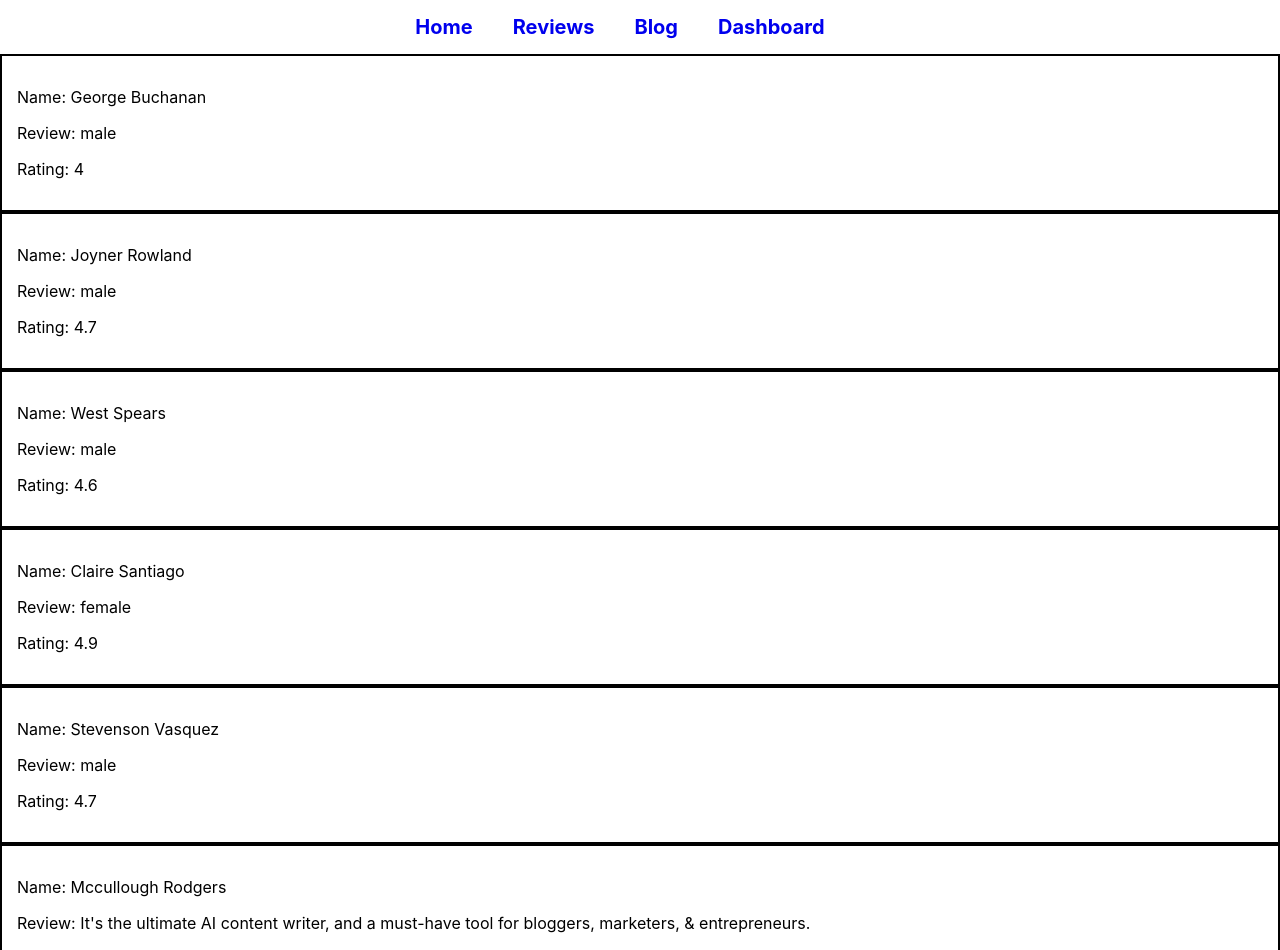
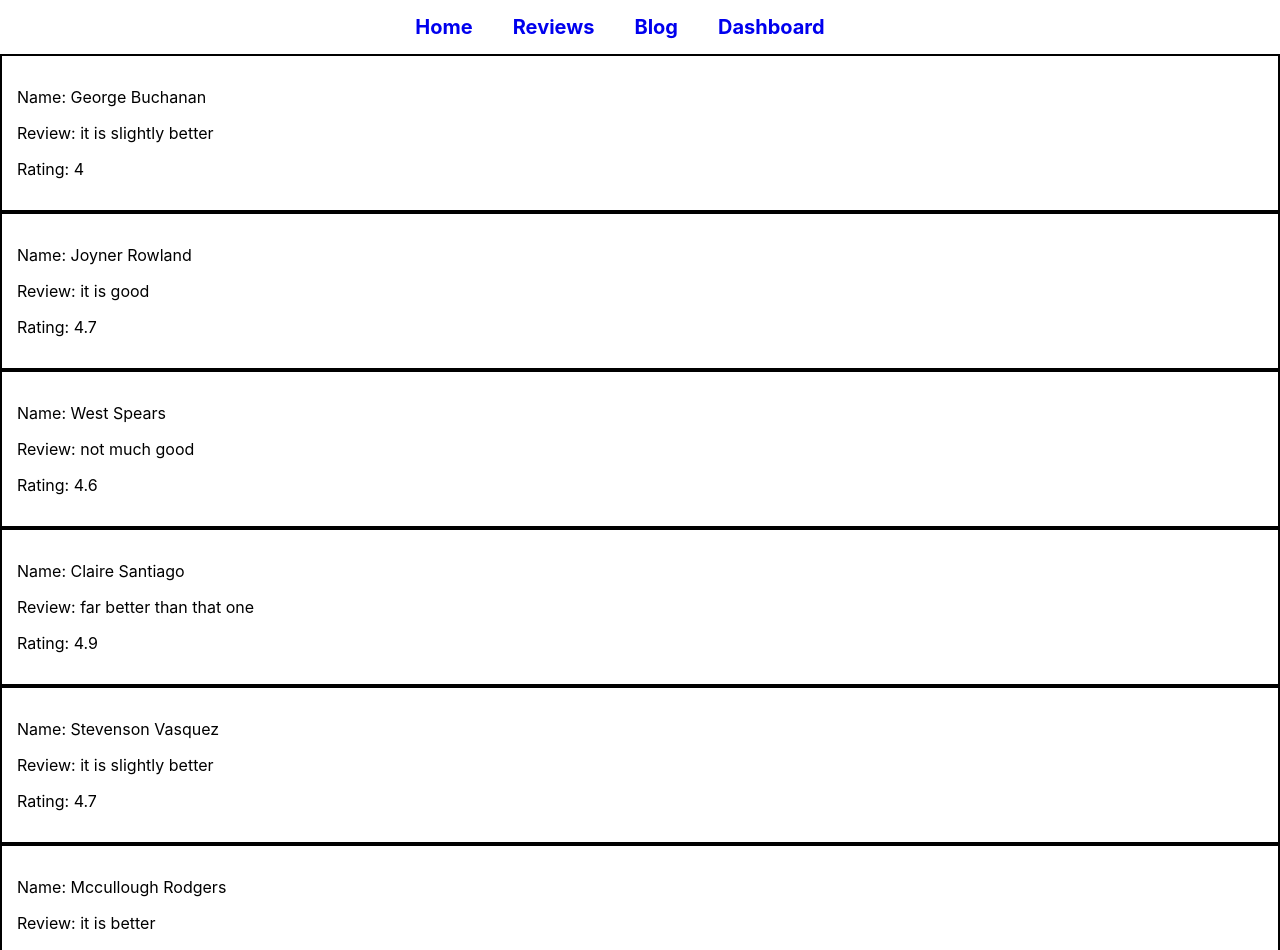
Before and after one commit to ZeroBug404/product-analysis-react-website, a React (Create React App) app: page /reviews in a window 1280 px wide. Shown: the top 950 px of the page. Built offline with nearby package versions, Linux system fonts and the light colour scheme.

Commit message:
Blogs added

```diff
--- a/public/reviews.json
+++ b/public/reviews.json
@@ -3,36 +3,36 @@
       "id": "624bd5af2e37eead9ebbea59",
       "rating": 4,
       "name": "George Buchanan",
-      "review": "male"
+      "review": "it is slightly better"
     },
     {
       "id": "624bd5af43497eac2aec49a7",
       "rating": 4.7,
       "name": "Joyner Rowland",
-      "review": "male"
+      "review": "it is good"
     },
     {
       "id": "624bd5af5078edda78395fa9",
       "rating": 4.6,
       "name": "West Spears",
-      "review": "male"
+      "review": "not much good"
     },
     {
       "id": "624bd5afa01a7c46558a4c60",
       "rating": 4.9,
       "name": "Claire Santiago",
-      "review": "female"
+      "review": "far better than that one"
     },
     {
       "id": "624bd5af4130474d48fea10d",
       "rating": 4.7,
       "name": "Stevenson Vasquez",
-      "review": "male"
+      "review": "it is slightly better"
     },
     {
       "id": "624bd5affcc79495c544fbc0",
       "rating": 4.9,
       "name": "Mccullough Rodgers",
-      "review": "It's the ultimate AI content writer, and a must-have tool for bloggers, marketers, & entrepreneurs."
+      "review": "it is better"
     }
   ]
--- a/src/component/Blog/Blog.js
+++ b/src/component/Blog/Blog.js
@@ -3,7 +3,10 @@ import React from 'react';
 const Blog = () => {
     return (
         <div>
-            <h2>my blog</h2>
+            <h2>1. What is semantic tag?</h2>
+            <p>We call some html tag as semantic tags because they are clearly defined in their uses. They are accurate in their purpose. It helps to understand easily for both computer and humans. </p>
+            <h2>1. What is context api?</h2>
+            <p> This is a simple way to pass values. This is a way to move props from grandparents to children to parents. It is used to share data without props drilling. Context clues in a literary work create a relationship between the writer and reader, giving a deeper understanding of the intent and direction of the writing. </p>
         </div>
     );
 };
--- a/src/component/Header/Header.js
+++ b/src/component/Header/Header.js
@@ -1,5 +1,4 @@
 import React from 'react';
-// import { Link as a } from 'react-router-dom';
 import './Header.css'
 
 
--- a/src/component/Home/Home.js
+++ b/src/component/Home/Home.js
@@ -6,12 +6,6 @@ import "./Home.css";
 
 const Home = () => {
     const [reviews, setReviews] = useReviews();
-
-    // useEffect(() => {
-    //     fetch('reviews.json')
-    //     .then(res => res.json())
-    //     .then(data => setReviews(data))
-    // },[])
 
   return (
     <div>
```
Also changed, not shown: 1 other file (tests, documents, lock files or other folders).
